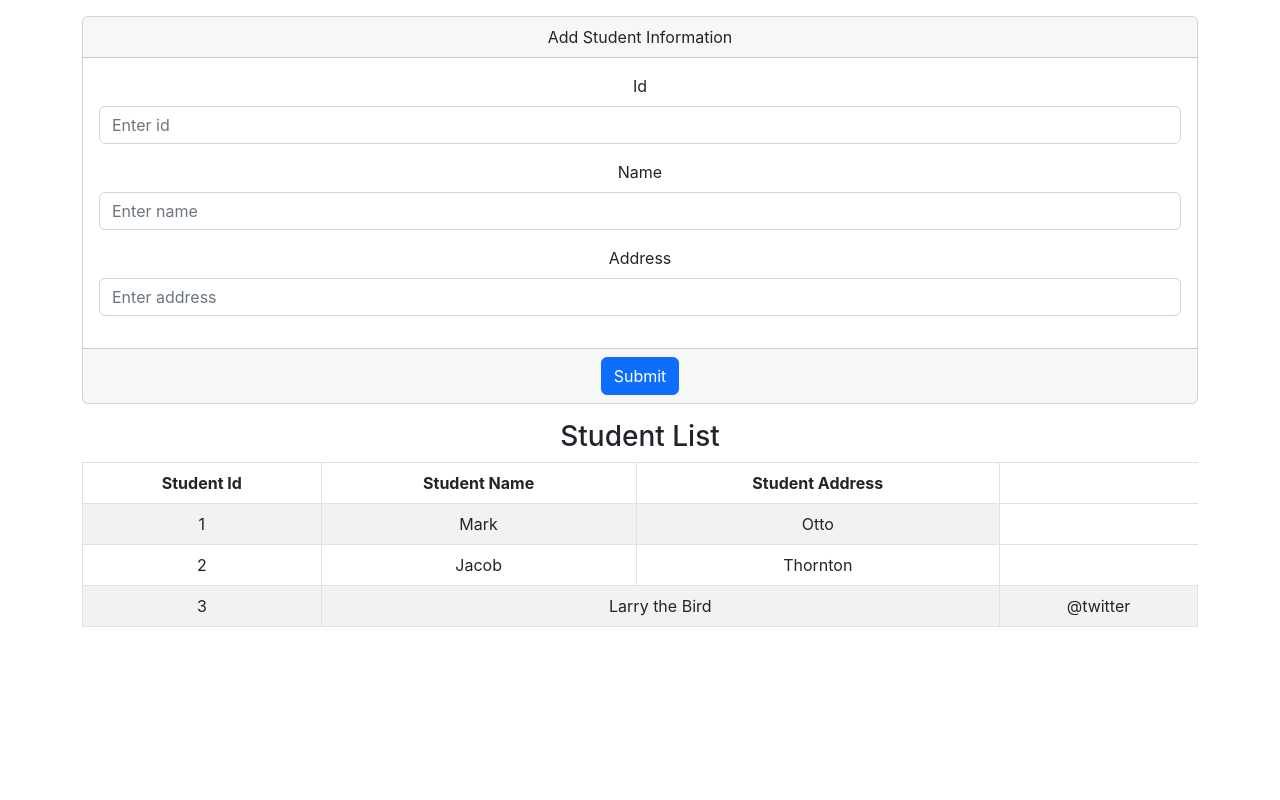
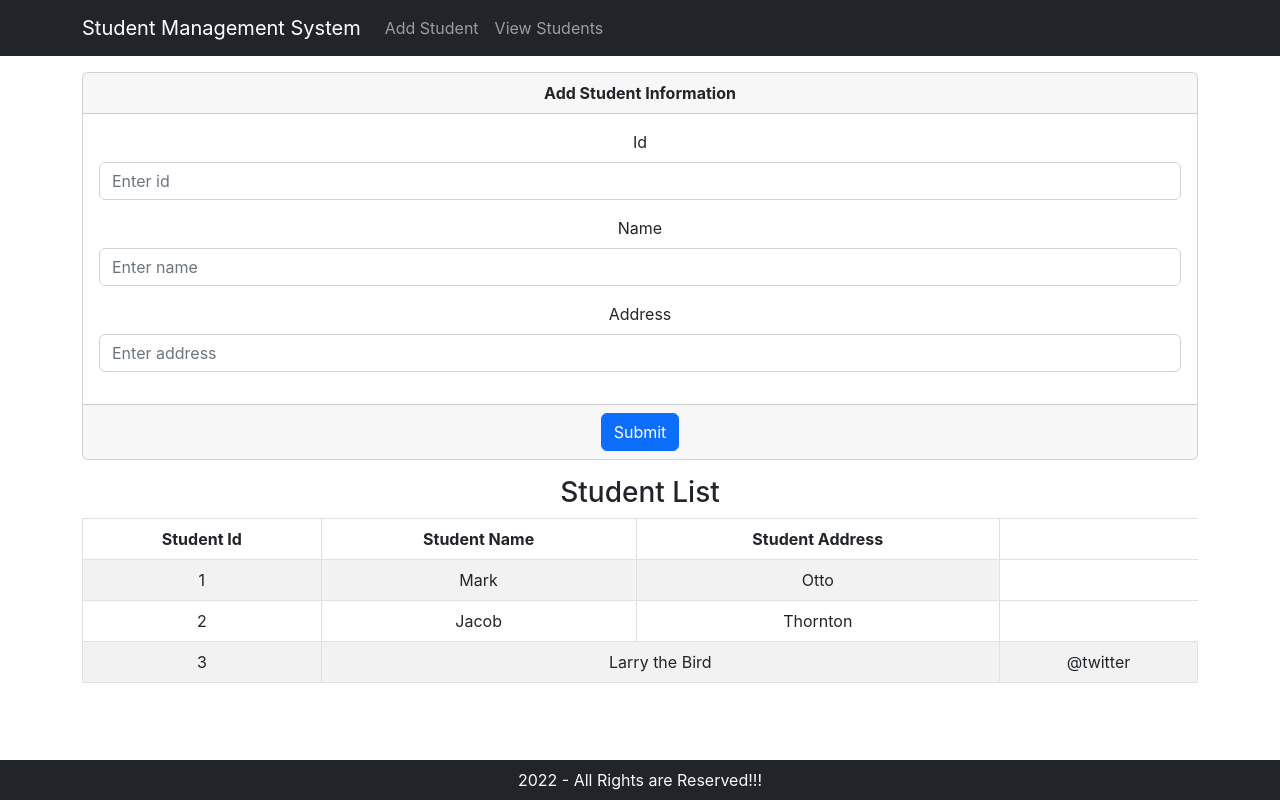
Before and after one commit to harshlakhani061/20IT061_StudentManagmentSystemFrontend, a React (Create React App) app: page /student in a window 1280 px wide. Built offline with nearby package versions, Linux system fonts and the light colour scheme.

Commit message:
Add Navigationbar and Footer

```diff
--- a/src/App.js
+++ b/src/App.js
@@ -1,13 +1,18 @@
-import './App.css';
-import Student from './Components/Student';
-import StudentList from './Components/StudentList'
+import "./App.css";
+import Footer from "./Components/Footer";
+import NavBar from "./Components/NavBar";
+import Student from "./Components/Student";
+import StudentList from "./Components/StudentList";
+
 
 function App() {
   return (
     <div className="App">
 
-     <Student/>
-     <StudentList/>
+      <NavBar />
+           <Student />
+           <StudentList />
+           <Footer />
 
     </div>
   );
--- /dev/null
+++ b/src/Components/Footer.js
@@ -0,0 +1,17 @@
+import React from "react";
+import { Col, Container, Navbar } from "react-bootstrap";
+
+export default function Footer() {
+  let year = new Date().getFullYear();
+  return (
+    <div>
+      <Navbar fixed="bottom" bg="dark" variant="dark">
+        <Container className="text-center text-muted">
+          <Col lg={12} className="text-center text-light">
+            {year} - All Rights are Reserved!!!
+          </Col>
+        </Container>
+      </Navbar>
+    </div>
+  );
+}
--- /dev/null
+++ b/src/Components/NavBar.js
@@ -0,0 +1,23 @@
+import React from "react";
+import Container from "react-bootstrap/Container";
+import Nav from "react-bootstrap/Nav";
+import Navbar from "react-bootstrap/Navbar";
+
+export default function NavBar() {
+  return (
+    <div>
+      <Navbar collapseOnSelect expand="lg" bg="dark" variant="dark">
+        <Container>
+          <Navbar.Brand href="#home">Student Management System</Navbar.Brand>
+          <Navbar.Toggle aria-controls="responsive-navbar-nav" />
+          <Navbar.Collapse id="responsive-navbar-nav">
+            <Nav className="me-auto">
+              <Nav.Link href="#features">Add Student</Nav.Link>
+              <Nav.Link href="#pricing">View Students</Nav.Link>
+            </Nav>
+          </Navbar.Collapse>
+        </Container>
+      </Navbar>
+    </div>
+  );
+}
--- a/src/Components/Student.js
+++ b/src/Components/Student.js
@@ -24,23 +24,23 @@
   };
 
   let saveStudent = (event) => {
-    event.prevenDefault();
+    event.preventDefault();
     axios
       .post("http://localhost:8080/student", student)
-      .then((response) => {
-        if (response.data != null) {
-          alert("Record added Successfuly!!!");
-        }
-      })
+      .then((response) => alert(response.data))
       .catch((error) => alert(error));
-  };
+    setId("");
+    setName("");
+    setAddress("");  };
 
   return (
     <div className="my-3">
       <Container>
         <Card>
           <Form onSubmit={saveStudent}>
-            <Card.Header>Add Student Information</Card.Header>
+            <Card.Header>
+            <strong>Add Student Information</strong>
+            </Card.Header>
             <Card.Body>
               <Form.Group className="mb-3" >
                 <Form.Label>Id</Form.Label>
```
